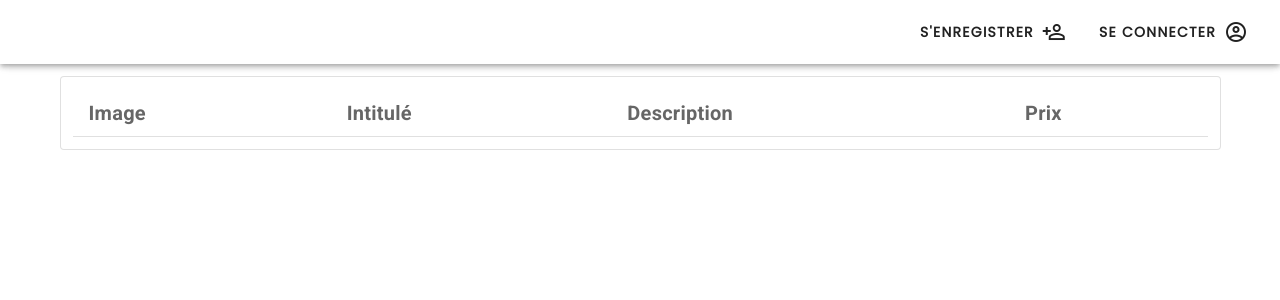
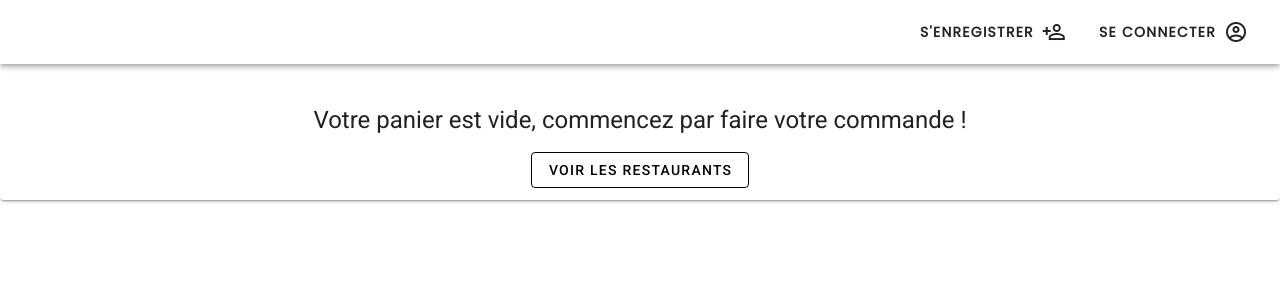
Before and after one commit to Elective-Logiciel-CESI-SN1FX231-G1/web-app, a Vue app: page /cart in a window 1280 px wide. Shown: the top 300 px of the page. Built offline with nearby package versions, Linux system fonts and the light colour scheme.

Commit message:
Cart View

```diff
--- a/src/components/Commande.vue
+++ b/src/components/Commande.vue
@@ -7,16 +7,16 @@
             <template v-slot:default>
               <thead>
                 <tr>
-                  <th class="text-left text-h6 font-weight-bold">
+                  <th class="text-left text-subtitle text-md-h6 font-weight-bold">
                     Image
                   </th>
-                  <th class="text-left text-h6 font-weight-bold">
+                  <th class="text-left text-subtitle text-md-h6 font-weight-bold">
                     Intitulé
                   </th>
-                  <th class="text-left text-h6 font-weight-bold">
+                  <th class="text-left text-subtitle text-md-h6 font-weight-bold">
                     Description
                   </th>
-                  <th class="text-left text-h6 font-weight-bold">
+                  <th class="text-left text-subtitle text-md-h6 font-weight-bold">
                     Prix
                   </th>
                 </tr>
@@ -26,16 +26,16 @@
                   v-for="menu in order.menus"
                   :key="menu._id"
                 >
-                  <td width="13em"><v-img :src="menu.image" aspect-ratio="1" width="13em"/></td>
-                  <td><p class="text-h5 font-weight-bold ma-0" v-text="menu.name"></p></td>
-                  <td><p v-text="menu.description" class="text-h6"></p>
+                  <td class="image"><v-img :src="menu.image" aspect-ratio="1" class="image"/></td>
+                  <td><p class="text-subtitle text-md-h6 font-weight-bold ma-0" v-text="menu.name"></p></td>
+                  <td><p v-text="menu.description" class="text-subtitle text-md-h6"></p>
                     <span class="ma-0">Contient : </span>
                     <div style="display: inline;">
                       {{menu.products.map(p => p.name).join(', ')}}
                     </div>
                   </td>
                   <td>
-                    <p class="text-h5 font-weight-bold"><span v-text="menu.price"></span>€
+                    <p class="text-subtitle text-md-h6 font-weight-bold"><span v-text="menu.price"></span>€
                       <v-btn color="red" @click="tryRemoveMenu(menu)" class="ml-4"><v-icon>mdi-cart-remove</v-icon></v-btn>
                     </p>
                   </td>
@@ -44,11 +44,11 @@
                 v-for="product in order.products"
                 :key="product._id"
                 >
-                  <td width="13em"><v-img :src="product.image" aspect-ratio="1" width="13em"/></td>
-                  <td><p class="text-h5 font-weight-bold ma-0" v-text="product.name"></p></td>
-                  <td><p class="text-h6" v-text="product.description"></p></td>
+                  <td class="image"><v-img :src="product.image" aspect-ratio="1" class="image"/></td>
+                  <td><p class="text-subtitle text-md-h6 font-weight-bold ma-0" v-text="product.name"></p></td>
+                  <td><p class="text-subtitle text-md-h6" v-text="product.description"></p></td>
                   <td>
-                    <p class="text-h5 font-weight-bold"><span v-text="product.price"></span>€
+                    <p class="text-subtitle text-md-h6 font-weight-bold"><span v-text="product.price"></span>€
                       <v-btn color="red" @click="tryRemoveProduct(product)" class="ml-6"><v-icon>mdi-cart-remove</v-icon></v-btn>
                     </p>
                   </td>
@@ -77,10 +77,7 @@ export default Vue.extend({
     ...mapState('cart', ['order'])
   },
   methods: {
-    ...mapActions('cart', ['createOrder', 'removeProductToCart', 'removeMenuToCart']),
-    async startCommand () {
-      await this.createOrder()
-    },
+    ...mapActions('cart', ['removeProductToCart', 'removeMenuToCart']),
     async tryRemoveProduct (product) {
       await this.removeProductToCart(product)
     },
@@ -90,3 +87,14 @@ export default Vue.extend({
   }
 })
 </script>
+
+<style scoped>
+.image {
+  width: 7em;
+}
+@media (min-width: 900px) {
+  .image {
+    width: 13em;
+  }
+}
+</style>
--- a/src/views/CartView.vue
+++ b/src/views/CartView.vue
@@ -1,15 +1,84 @@
 <template>
-  <Commande />
+  <div>
+    <v-card class="ma-0"
+    v-if="order.price > 0">
+      <v-row>
+        <v-col class="col-12 col-md-8">
+          <Commande />
+        </v-col>
+        <v-col>
+          <v-container>
+            <v-card class="ma-0">
+              <v-row>
+                <v-col>
+                  <v-simple-table>
+                    <template>
+                      <tbody>
+                        <tr>
+                          <td><p class="text-h6">Prix commande</p></td>
+                          <td><p class="text-h6"><span v-text="order.price"></span>€</p></td>
+                        </tr>
+                        <tr>
+                          <td><p class="text-h6">Prix livraison</p></td>
+                          <td><p class="text-h6"><span v-text="order.deliveryPrice"></span>€</p></td>
+                        </tr>
+                        <tr>
+                          <td><p class="text-h6">Prix commision</p></td>
+                          <td><p class="text-h6"><span v-text="order.commissionPrice"></span>€</p></td>
+                        </tr>
+                        <tr>
+                          <td><p class="text-h6">Prix total</p></td>
+                          <td><p class="text-h6" ><span v-text="order.price + order.deliveryPrice + order.commissionPrice"></span>€</p></td>
+                        </tr>
+                      </tbody>
+                    </template>
+                  </v-simple-table>
+                </v-col>
+              </v-row>
+              <v-row>
+                <v-col>
+                  <v-btn color="green" @click="startCommand()" class="ml-4" width="95%"><v-icon class="mr-2">mdi-credit-card-outline</v-icon>Payer ma commande</v-btn>
+                </v-col>
+              </v-row>
+            </v-card>
+          </v-container>
+        </v-col>
+      </v-row>
+    </v-card>
+    <v-card v-else>
+    <v-row>
+      <v-col class="text-center mt-10 text-h5">
+        <p>Votre panier est vide, commencez par faire votre commande !</p>
+        <v-btn
+        :to="{name: 'shop'}"
+        outlined
+        color="black">
+          Voir les restaurants
+        </v-btn>
+      </v-col>
+    </v-row>
+    </v-card>
+  </div>
 </template>
 
 <script lang="ts">
 import Vue from 'vue'
 import Commande from '../components/Commande.vue'
+import { mapState, mapActions } from 'vuex'
 
 export default Vue.extend({
   name: 'Cart',
   components: {
     Commande
+  },
+  computed: {
+    ...mapState('cart', ['order'])
+  },
+  methods: {
+    ...mapActions('cart', ['createOrder']),
+    async startCommand () {
+      await this.createOrder()
+    }
   }
 })
 </script>
--- a/src/views/ShopView.vue
+++ b/src/views/ShopView.vue
@@ -1,5 +1,7 @@
 <template>
-  <Restaurants />
+  <div>
+    <Restaurants />
+  </div>
 </template>
 
 <script lang="ts">
@@ -8,7 +10,6 @@ import Restaurants from '../components/Restaurants.vue'
 
 export default Vue.extend({
   name: 'ShopView',
-
   components: {
     Restaurants
   }
```
